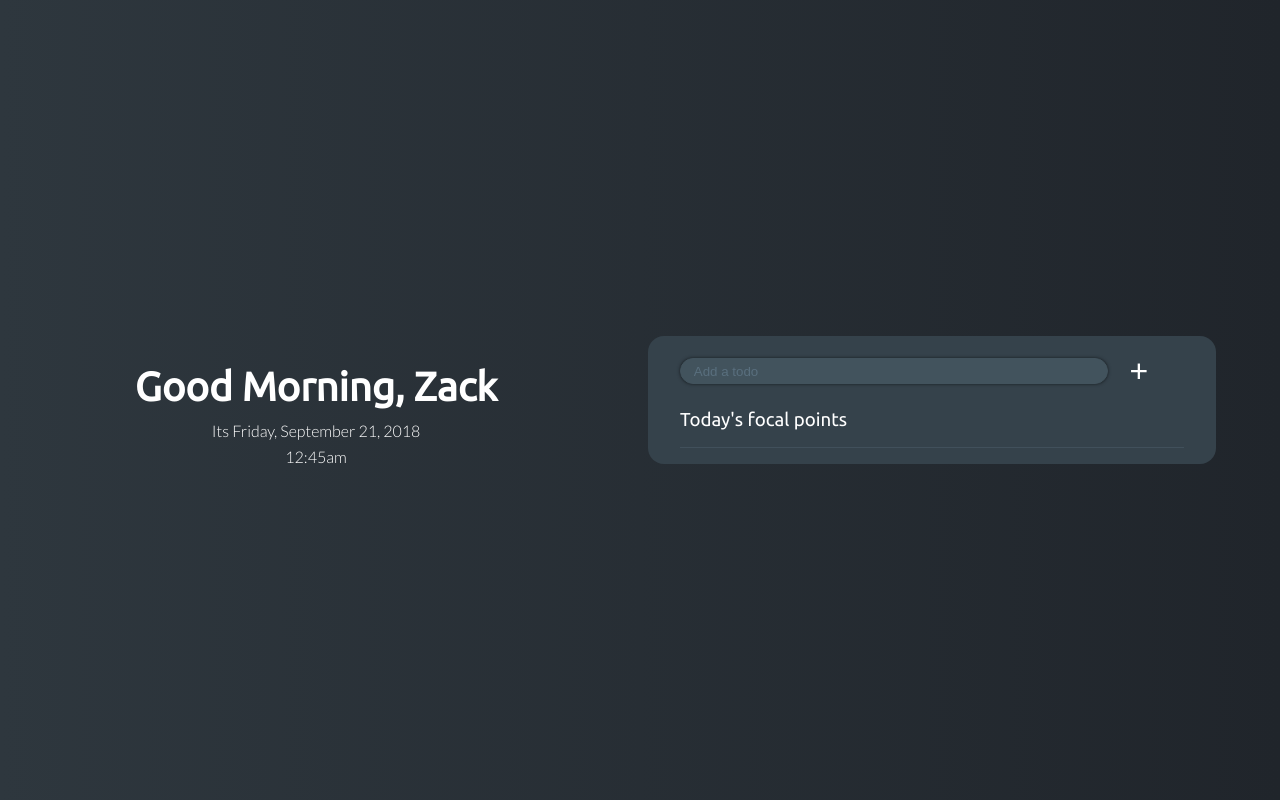
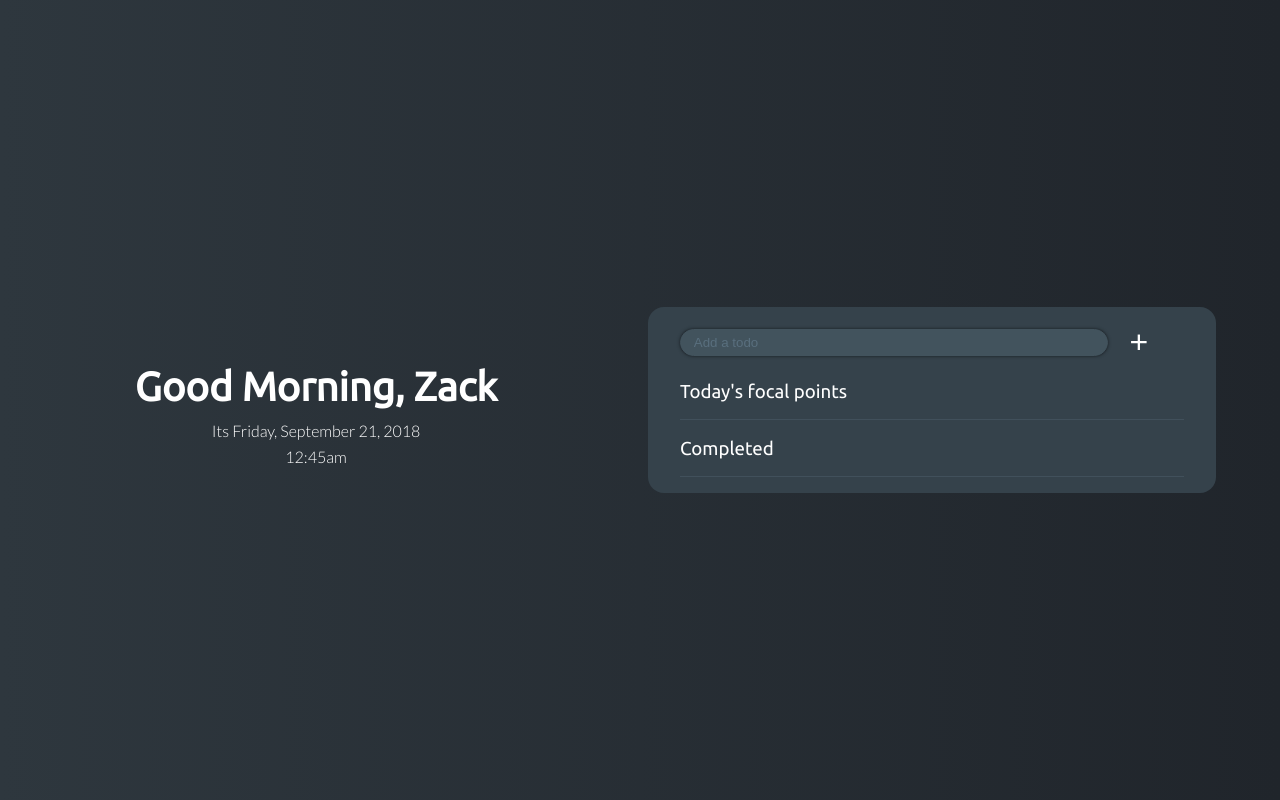
Before and after one commit to zakali22/TodoApp, a React (Create React App) app: page / in a window 1280 px wide. Built offline with nearby package versions, Linux system fonts and the light colour scheme.

Commit message:
Add completed section

```diff
--- a/src/components/List.js
+++ b/src/components/List.js
@@ -21,6 +21,9 @@ class List extends Component {
           <h3>Today's focal points</h3>
           <ul>{lists}</ul>
         </div>
+        <div className="list__completed">
+          <h3>Completed</h3>
+        </div>
       </div>
     );
   }
--- a/src/index.scss
+++ b/src/index.scss
@@ -86,7 +86,8 @@ body {
 }
 
 .list {
-  &__created {
+  &__created,
+  &__completed {
     display: flex;
     flex-direction: column;
     h3 {
```
